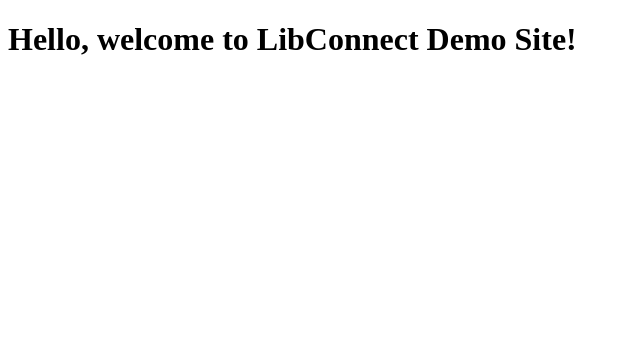
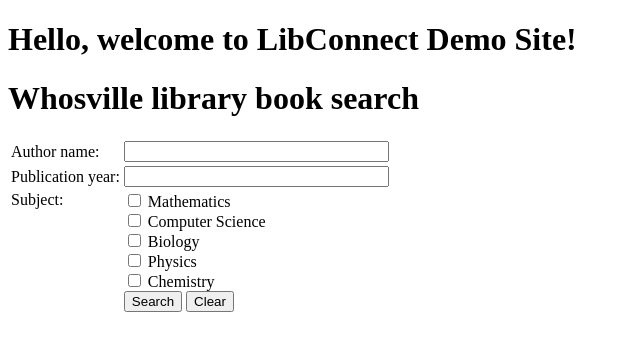
Before and after one commit to ttvt098/webTest, a plain HTML site: page index.html in a window 1280 px wide. Shown: the whole page, without its empty margins (0-640 px from the left). Drawn offline with Linux system fonts and the light colour scheme.

Commit message:
Update index.html

```diff
--- a/index.html
+++ b/index.html
@@ -5,5 +5,39 @@
 </head>
 <body>
 <h1>Hello, welcome to LibConnect Demo Site!</h1>
+<h1>Whosville library book search</h1>
+	<table>
+	<form action="http://library.whosville/bsearch" method="get">
+	<tr>
+		<td>Author name: </td>
+		<td><input type="text" name="authorname" size="30"/></td>
+	</tr>
+
+	<tr>
+		<td>Publication year: </td>
+		<td><input type="text" name="publicationyear" size="30"/> </td>
+	</tr>
+
+	<tr>
+	<td valign ="top">Subject: </td>
+	<td>
+	<input type="checkbox" name= "subject" value="mth"> Mathematics <br/>
+	<input type="checkbox" name= "subject" value="cs"> Computer Science <br/>
+	<input type="checkbox" name= "subject" value="bio"> Biology <br/>
+	<input type="checkbox" name= "subject" value="phy"> Physics <br/>
+	<input type="checkbox" name= "subject" value="chem"> Chemistry <br/>
+
+	<input type="submit" value="Search"/>
+	<input type="reset" value="Clear"/>
+	</td>
+	</tr>
+
+	<td>
+
+	<td> </td>
+	</tr>
+
+	</form>
+	</table>
 </body>
 </html>
```
